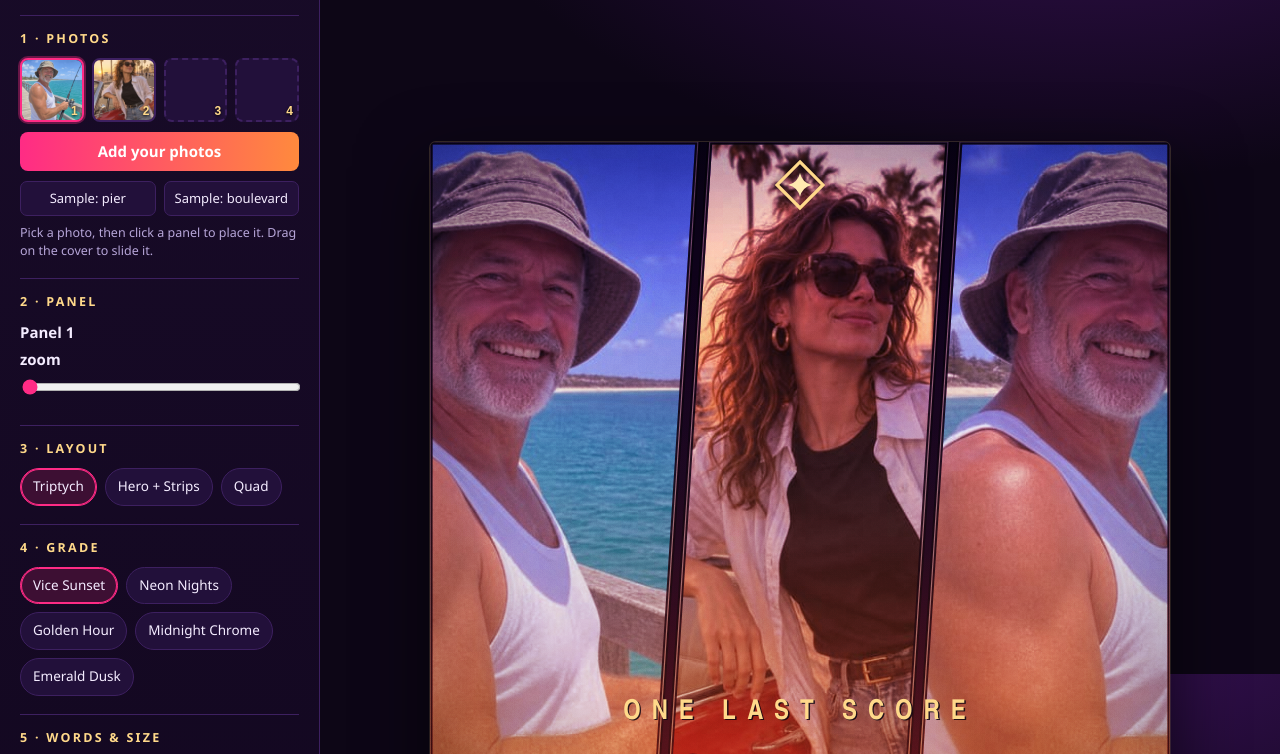
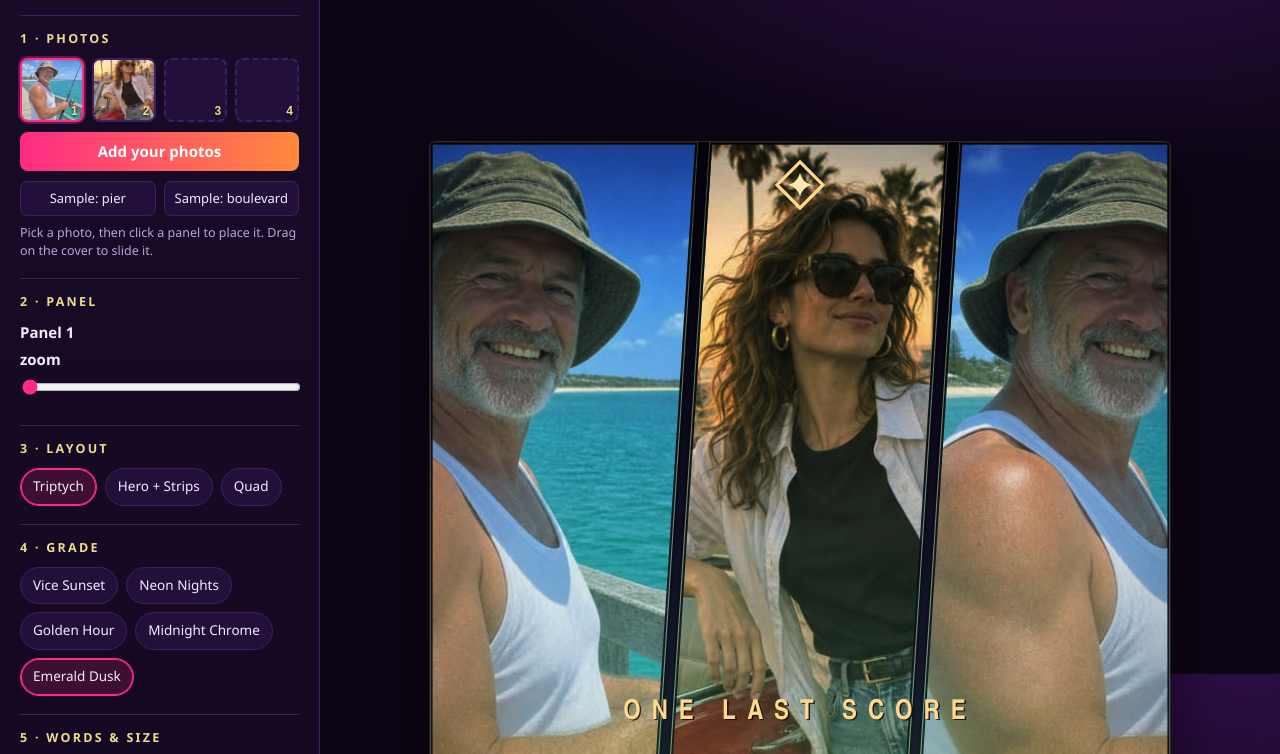
Before and after one commit to AkmalJ/gta6-cover-art, a plain HTML site: page app/index.html in a window 1280 px wide. Shown: the part 126-880 px from the top of the page. Drawn offline with Linux system fonts and the light colour scheme.

Commit message:
v2 authorship pass: shots/main/README/style/main.js updates

```diff
--- a/app/index.html
+++ b/app/index.html
@@ -51,11 +51,11 @@
     <section>
       <h2>4 · Grade</h2>
       <div class="btns" id="gradeBtns">
-        <button type="button" data-grade="sunset" class="on">Vice Sunset</button>
+        <button type="button" data-grade="sunset">Vice Sunset</button>
         <button type="button" data-grade="neon">Neon Nights</button>
         <button type="button" data-grade="golden">Golden Hour</button>
         <button type="button" data-grade="midnight">Midnight Chrome</button>
-        <button type="button" data-grade="emerald">Emerald Dusk</button>
+        <button type="button" data-grade="emerald" class="on">Emerald Dusk</button>
       </div>
     </section>
 
--- a/app/src/main.js
+++ b/app/src/main.js
@@ -15,7 +15,7 @@ const SIZES = {
 
 export const state = {
   layout: 'triptych',
-  grade: 'sunset',
+  grade: 'emerald',
   caption: 'VICE HEAT',
   subtitle: 'ONE LAST SCORE',
   size: '1080x1080',
--- a/app/src/shots.js
+++ b/app/src/shots.js
@@ -8,7 +8,7 @@
 const CROPS = [
   { zoom: 1.12, x: 0, y: 0 },
   { zoom: 1.22, x: -0.3, y: 0.12 },
-  { zoom: 1.3, x: 0.55, y: -0.05 },
+  { zoom: 1.27, x: 0.55, y: -0.05 },
   { zoom: 1.16, x: 0, y: -0.4 },
 ];
 
@@ -25,7 +25,9 @@ export async function runShot(shot, query, api) {
   if (shot === 'cover') {
     document.body.classList.add('shot-cover');
     state.layout = query.get('layout') || 'triptych';
-    state.grade = query.get('grade') || 'sunset';
+    // Hero covers (the 4-cover scene) fall back to the newest grade, Emerald Dusk,
+    // when the query names no grade of its own.
+    state.grade = query.get('grade') || (state.layout === 'hero' ? 'emerald' : 'sunset');
     state.caption = query.get('caption') || '';
     state.subtitle = query.get('subtitle') || '';
     const names = (query.get('photos') || 'pier,boulevard,pier').split(',');
--- a/app/style.css
+++ b/app/style.css
@@ -8,7 +8,7 @@
   --dim: #b7a6d9;
   --pink: #ff2b85;
   --orange: #ff8a3d;
-  --gold: #ffd98a;
+  --gold: #ecdc8e;
 }
 * { box-sizing: border-box; }
 html, body { margin: 0; height: 100%; }
```
Also changed, not shown: 2 other files.
